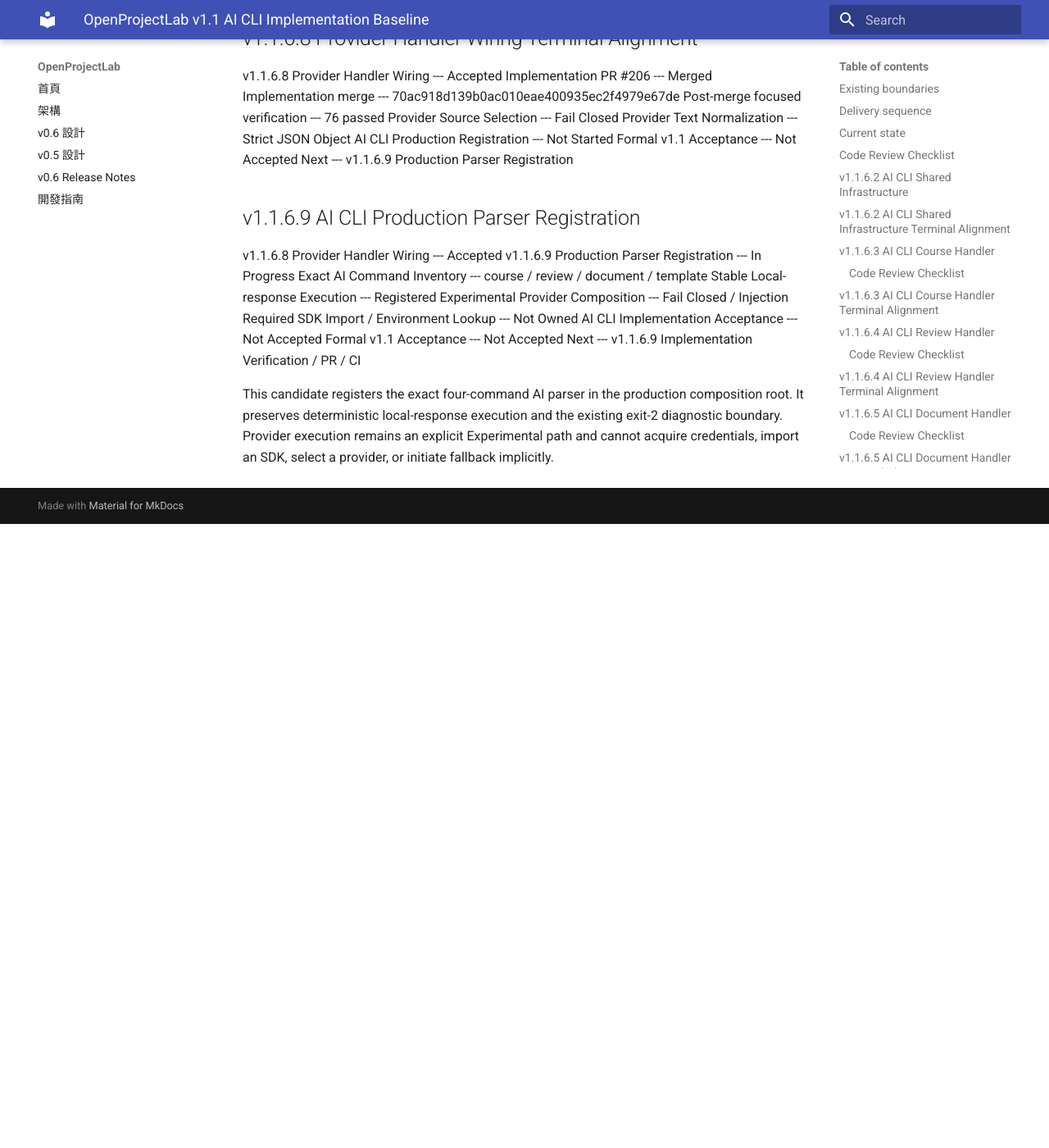
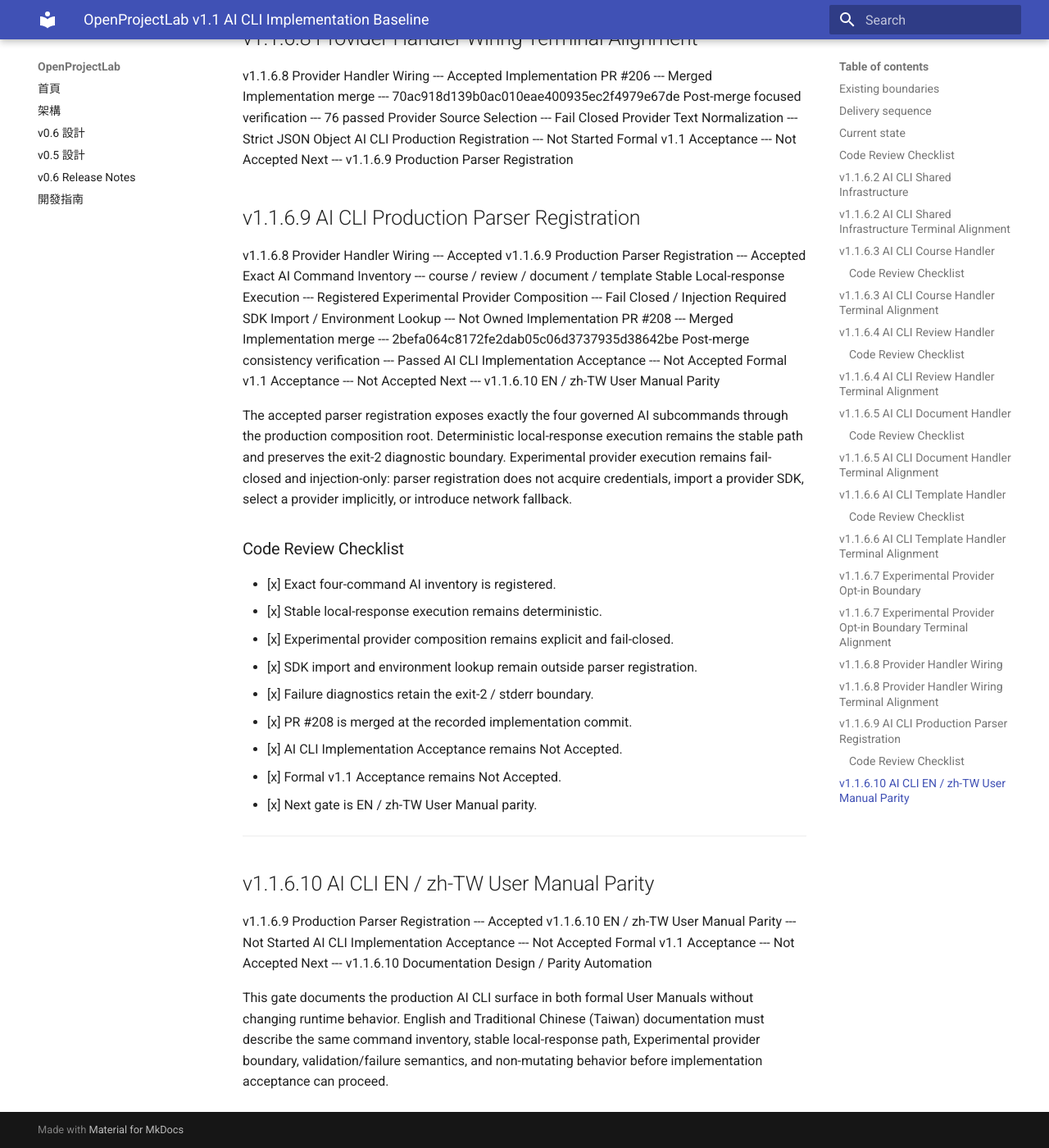
Before and after one commit to khwang1964/OpenProjectLab, an MkDocs documentation site: the page built from docs/releases/v1.1-ai-cli-implementation.md, in a window 1280 px wide and 1400 px high, scrolled down 6976 px. Shown: the whole window at 82% size. Built offline with MkDocs 1.6.1 and Material for MkDocs 9.7.7, drawn with Linux system fonts in a browser that asks for light colours; before the commit the page ends 7615 px from its top, so only the background shows below that.

Commit message:
docs: align v1.1.6.9 ai cli parser registration (#209)

```diff
--- a/docs/releases/v1.1-ai-cli-implementation.md
+++ b/docs/releases/v1.1-ai-cli-implementation.md
@@ -308,17 +308,51 @@
 ## v1.1.6.9 AI CLI Production Parser Registration
 
 v1.1.6.8 Provider Handler Wiring --- Accepted
-v1.1.6.9 Production Parser Registration --- In Progress
+v1.1.6.9 Production Parser Registration --- Accepted
 Exact AI Command Inventory --- course / review / document / template
 Stable Local-response Execution --- Registered
 Experimental Provider Composition --- Fail Closed / Injection Required
 SDK Import / Environment Lookup --- Not Owned
+Implementation PR #208 --- Merged
+Implementation merge --- 2befa064c8172fe2dab05c06d3737935d38642be
+Post-merge consistency verification --- Passed
 AI CLI Implementation Acceptance --- Not Accepted
 Formal v1.1 Acceptance --- Not Accepted
-Next --- v1.1.6.9 Implementation Verification / PR / CI
+Next --- v1.1.6.10 EN / zh-TW User Manual Parity
 
-This candidate registers the exact four-command AI parser in the production
-composition root. It preserves deterministic local-response execution and
-the existing exit-2 diagnostic boundary. Provider execution remains an
-explicit Experimental path and cannot acquire credentials, import an SDK,
-select a provider, or initiate fallback implicitly.
+The accepted parser registration exposes exactly the four governed AI
+subcommands through the production composition root. Deterministic
+local-response execution remains the stable path and preserves the exit-2
+diagnostic boundary. Experimental provider execution remains fail-closed and
+injection-only: parser registration does not acquire credentials, import a
+provider SDK, select a provider implicitly, or introduce network fallback.
+
+### Code Review Checklist
+
+- [x] Exact four-command AI inventory is registered.
+- [x] Stable local-response execution remains deterministic.
+- [x] Experimental provider composition remains explicit and fail-closed.
+- [x] SDK import and environment lookup remain outside parser registration.
+- [x] Failure diagnostics retain the exit-2 / stderr boundary.
+- [x] PR #208 is merged at the recorded implementation commit.
+- [x] AI CLI Implementation Acceptance remains Not Accepted.
+- [x] Formal v1.1 Acceptance remains Not Accepted.
+- [x] Next gate is EN / zh-TW User Manual parity.
+
+------------------------------------------------------------------------
+
+<!-- v1.1.6.10-ai-cli-user-manual-parity -->
+
+## v1.1.6.10 AI CLI EN / zh-TW User Manual Parity
+
+v1.1.6.9 Production Parser Registration --- Accepted
+v1.1.6.10 EN / zh-TW User Manual Parity --- Not Started
+AI CLI Implementation Acceptance --- Not Accepted
+Formal v1.1 Acceptance --- Not Accepted
+Next --- v1.1.6.10 Documentation Design / Parity Automation
+
+This gate documents the production AI CLI surface in both formal User Manuals
+without changing runtime behavior. English and Traditional Chinese (Taiwan)
+documentation must describe the same command inventory, stable local-response
+path, Experimental provider boundary, validation/failure semantics, and
+non-mutating behavior before implementation acceptance can proceed.
```
Also changed, not shown: CHANGELOG.md (+15 -0 lines), docs/HISTORY.md (+36 -0 lines), docs/roadmap.md (+20 -8 lines).
